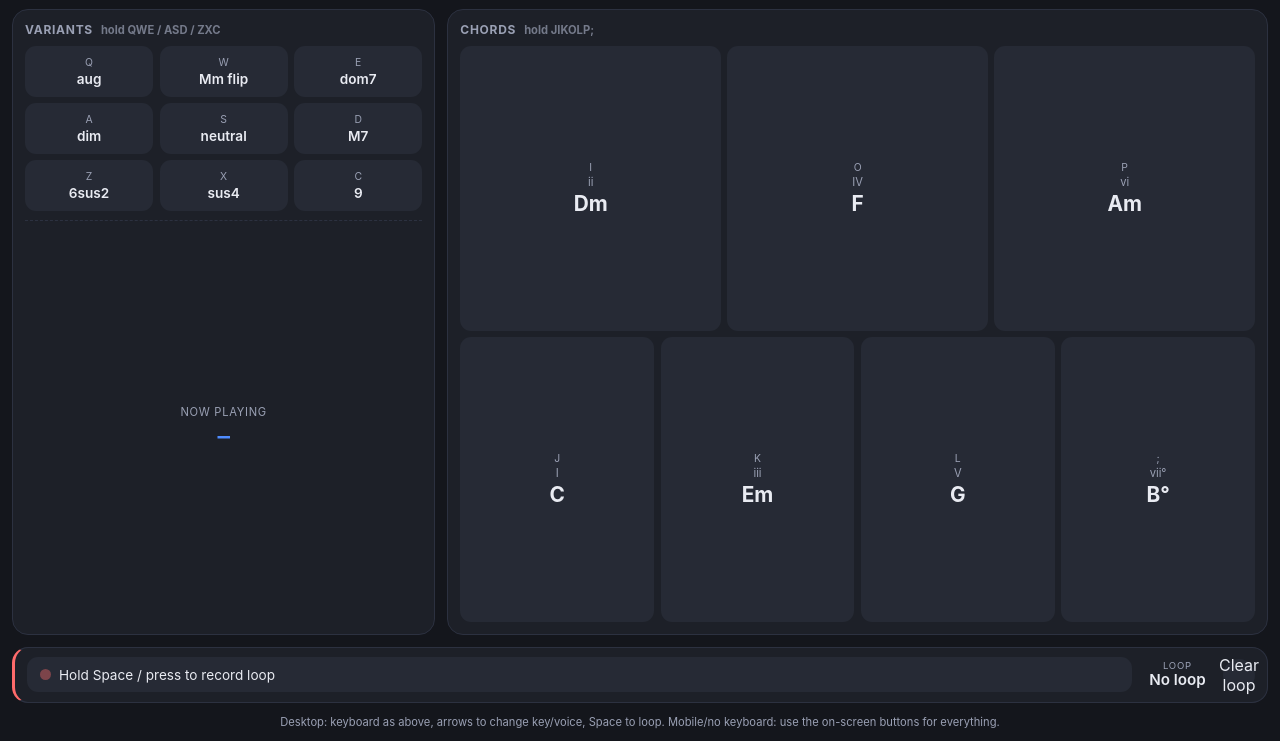
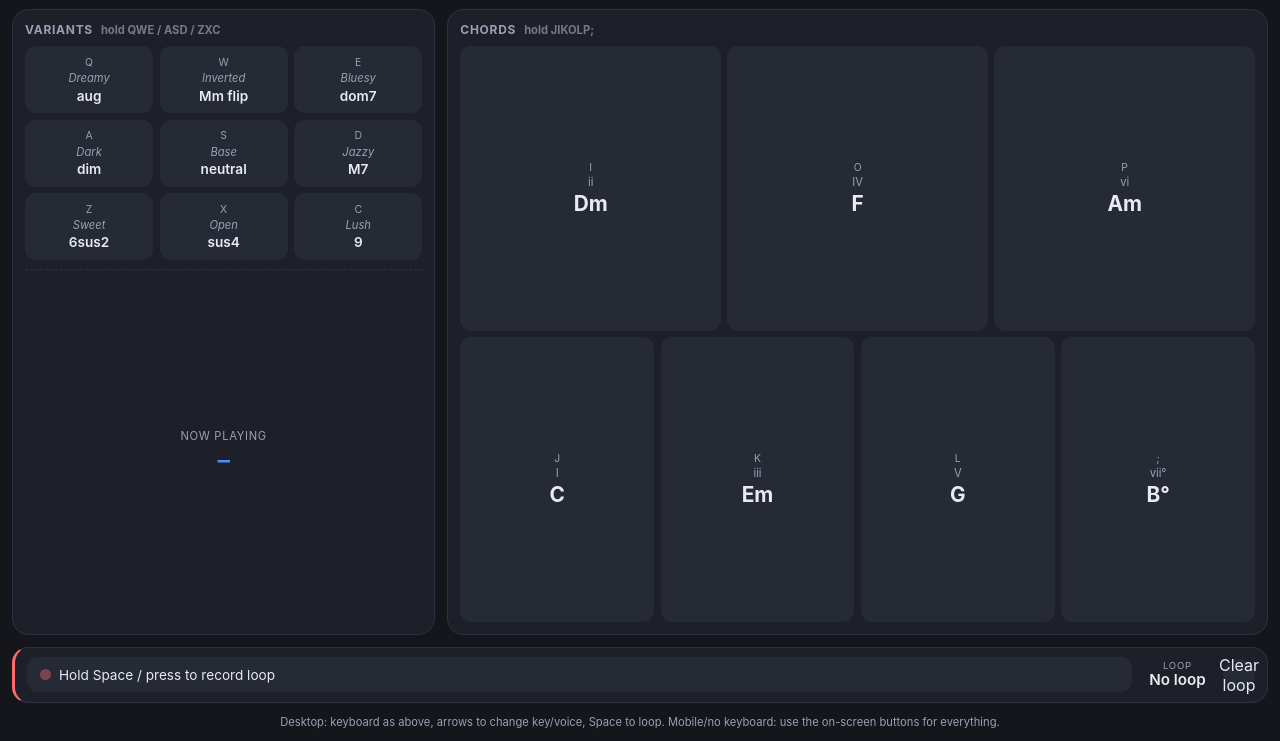
Before and after one commit to markmckenna/instruments, a website with bundled scripts: page hichord/index.html in a window 1280 px wide. Shown: the part 59-800 px from the top of the page. Built offline with nearby package versions, Linux system fonts and the light colour scheme.

Commit message:
HiChord: add fixed mood names to the variant grid
Each variant button now shows three things, in order: its key letter, a
fixed one-word "mood" naming the grid position itself (Dreamy, Inverted,
Bluesy / Dark, Base, Jazzy / Sweet, Open, Lush, in grid order), and then
whatever it currently reads (its plain description, or -- while exactly one
chord button is held -- the real chord it would produce, unchanged from
last commit).

- theory.js: VARIANTS gained a `mood` field per entry, alongside `label`/
  `offsets`/`suffix` -- one more static fact about a grid position, kept
  with the others rather than a separate table to stay in sync with.
- ui.js: renders `.variant-mood` from `VARIANTS[code].mood` every render,
  same pattern as the existing static-label fallback -- it never changes
  with held state, unlike `.variant-name` right below it.
- index.html/style.css: new `.variant-mood` span between `.key-letter` and
  `.variant-name`, styled small and italic like the existing subdued labels
  elsewhere (chord degree, key letter).

Added a test asserting the mood names render in grid order and stay fixed
regardless of held state; updated README.md's variant table and
tests/README.md to match.

make check: 47/47 Playwright tests pass; ./validate.sh: PASSED. Verified
visually via screenshots (idle and chord-held) that three lines of text
still fit the button without overflow.

Model: Claude Sonnet 5. Validations: hichord `make check` (Playwright,
Chromium); repo-root `./validate.sh`; manual screenshot review.

Co-Authored-By: Claude Sonnet 5 <noreply@anthropic.com>

```diff
--- a/hichord/css/style.css
+++ b/hichord/css/style.css
@@ -251,6 +251,11 @@ button {
   font-size: 0.65rem;
   color: var(--text-dim);
 }
+.variant-btn .variant-mood {
+  font-size: 0.7rem;
+  font-style: italic;
+  color: var(--text-dim);
+}
 .variant-btn .variant-name {
   font-size: 0.85rem;
   font-weight: 600;
@@ -266,7 +271,8 @@ button {
   color: var(--key-text-active);
   transform: scale(0.96);
 }
-.variant-btn.active .key-letter {
+.variant-btn.active .key-letter,
+.variant-btn.active .variant-mood {
   color: var(--key-text-active);
   opacity: 0.7;
 }
--- a/hichord/index.html
+++ b/hichord/index.html
@@ -51,15 +51,15 @@
       <section class="panel" aria-label="Chord variants">
         <h2 class="panel-title">Variants <span class="hint">hold QWE / ASD / ZXC</span></h2>
         <div class="variant-grid">
-          <button type="button" class="variant-btn" data-variant="KeyQ"><span class="key-letter">Q</span><span class="variant-name">aug</span></button>
-          <button type="button" class="variant-btn" data-variant="KeyW"><span class="key-letter">W</span><span class="variant-name">Mm flip</span></button>
-          <button type="button" class="variant-btn" data-variant="KeyE"><span class="key-letter">E</span><span class="variant-name">dom7</span></button>
-          <button type="button" class="variant-btn" data-variant="KeyA"><span class="key-letter">A</span><span class="variant-name">dim</span></button>
-          <button type="button" class="variant-btn" data-variant="KeyS"><span class="key-letter">S</span><span class="variant-name">neutral</span></button>
-          <button type="button" class="variant-btn" data-variant="KeyD"><span class="key-letter">D</span><span class="variant-name">M7</span></button>
-          <button type="button" class="variant-btn" data-variant="KeyZ"><span class="key-letter">Z</span><span class="variant-name">6sus2</span></button>
-          <button type="button" class="variant-btn" data-variant="KeyX"><span class="key-letter">X</span><span class="variant-name">sus4</span></button>
-          <button type="button" class="variant-btn" data-variant="KeyC"><span class="key-letter">C</span><span class="variant-name">9</span></button>
+          <button type="button" class="variant-btn" data-variant="KeyQ"><span class="key-letter">Q</span><span class="variant-mood">Dreamy</span><span class="variant-name">aug</span></button>
+          <button type="button" class="variant-btn" data-variant="KeyW"><span class="key-letter">W</span><span class="variant-mood">Inverted</span><span class="variant-name">Mm flip</span></button>
+          <button type="button" class="variant-btn" data-variant="KeyE"><span class="key-letter">E</span><span class="variant-mood">Bluesy</span><span class="variant-name">dom7</span></button>
+          <button type="button" class="variant-btn" data-variant="KeyA"><span class="key-letter">A</span><span class="variant-mood">Dark</span><span class="variant-name">dim</span></button>
+          <button type="button" class="variant-btn" data-variant="KeyS"><span class="key-letter">S</span><span class="variant-mood">Base</span><span class="variant-name">neutral</span></button>
+          <button type="button" class="variant-btn" data-variant="KeyD"><span class="key-letter">D</span><span class="variant-mood">Jazzy</span><span class="variant-name">M7</span></button>
+          <button type="button" class="variant-btn" data-variant="KeyZ"><span class="key-letter">Z</span><span class="variant-mood">Sweet</span><span class="variant-name">6sus2</span></button>
+          <button type="button" class="variant-btn" data-variant="KeyX"><span class="key-letter">X</span><span class="variant-mood">Open</span><span class="variant-name">sus4</span></button>
+          <button type="button" class="variant-btn" data-variant="KeyC"><span class="key-letter">C</span><span class="variant-mood">Lush</span><span class="variant-name">9</span></button>
         </div>
         <div class="now-playing" aria-label="Notes playing now">
           <span class="now-playing-label">Now playing</span>
--- a/hichord/js/theory.js
+++ b/hichord/js/theory.js
@@ -62,28 +62,35 @@ export const QUALITY_SUFFIX = { maj: '', min: 'm', dim: '°' };
 // is the matching chord-symbol suffix for display (see variantChordName) --
 // kept alongside `offsets` rather than derived from it, since a couple of
 // variants (6sus2, M7) change *shape* by quality in a way a generic
-// interval-to-symbol mapping would have to special-case anyway.
+// interval-to-symbol mapping would have to special-case anyway. `mood` is
+// a fixed, evocative one-word name for the grid position itself (how it
+// feels to reach for, not what it technically does) -- shown on the button
+// alongside the key letter and whatever `suffix` currently reads.
 export const VARIANTS = {
-  KeyQ: { label: 'aug', offsets: () => [0, 4, 8], suffix: () => 'aug' },
+  KeyQ: { label: 'aug', mood: 'Dreamy', offsets: () => [0, 4, 8], suffix: () => 'aug' },
   KeyW: {
     label: 'Mm flip',
+    mood: 'Inverted',
     offsets: (q) => (q === 'maj' ? [0, 3, 7] : [0, 4, 7]),
     suffix: (q) => (q === 'maj' ? 'm' : ''), // flips to the *other* triad quality
   },
-  KeyE: { label: 'dom7', offsets: () => [0, 4, 7, 10], suffix: () => '7' },
-  KeyA: { label: 'dim', offsets: () => [0, 3, 6], suffix: () => '°' },
+  KeyE: { label: 'dom7', mood: 'Bluesy', offsets: () => [0, 4, 7, 10], suffix: () => '7' },
+  KeyA: { label: 'dim', mood: 'Dark', offsets: () => [0, 3, 6], suffix: () => '°' },
   KeyS: {
     label: 'neutral',
+    mood: 'Base',
     offsets: (q) => (q === 'maj' ? [0, 4, 7] : q === 'min' ? [0, 3, 7] : [0, 3, 6]),
     suffix: (q) => QUALITY_SUFFIX[q], // unmodified -- same suffix the plain triad already uses
   },
   KeyD: {
     label: 'M7',
+    mood: 'Jazzy',
     offsets: (q) => (q === 'maj' ? [0, 4, 7, 11] : q === 'min' ? [0, 3, 7, 10] : [0, 3, 6, 10]),
     suffix: (q) => (q === 'maj' ? 'maj7' : q === 'min' ? 'm7' : 'm7♭5'),
   },
   KeyZ: {
     label: '6sus2',
+    mood: 'Sweet',
     // Major degrees (I, IV, V) get a 6th chord (add6, 3rd kept); minor and
     // diminished degrees (ii, iii, vi, vii°) get a sus2 (3rd replaced by the
     // 2nd) instead -- two different, quality-picked shapes under one button,
@@ -92,8 +99,8 @@ export const VARIANTS = {
     offsets: (q) => (q === 'maj' ? [0, 4, 7, 9] : [0, 2, 7]),
     suffix: (q) => (q === 'maj' ? '6' : 'sus2'),
   },
-  KeyX: { label: 'sus4', offsets: () => [0, 5, 7], suffix: () => 'sus4' },
-  KeyC: { label: '9', offsets: () => [0, 4, 7, 10, 14], suffix: () => '9' },
+  KeyX: { label: 'sus4', mood: 'Open', offsets: () => [0, 5, 7], suffix: () => 'sus4' },
+  KeyC: { label: '9', mood: 'Lush', offsets: () => [0, 4, 7, 10, 14], suffix: () => '9' },
 };
 
 // Row-major layout of the grid above, for building the on-screen 3x3 UI.
--- a/hichord/js/ui.js
+++ b/hichord/js/ui.js
@@ -28,6 +28,8 @@ export function renderUI({ key, voice, heldBases, heldVariant, loopState, bpm, q
     heldBases.length === 1 ? CHORD_KEYS.findIndex((k) => k.code === heldBases[0]) : null;
   document.querySelectorAll('[data-variant]').forEach((el) => {
     const code = el.dataset.variant;
+    const moodEl = el.querySelector('.variant-mood');
+    if (moodEl) moodEl.textContent = VARIANTS[code].mood; // fixed per grid position, never changes with held state
     const nameEl = el.querySelector('.variant-name');
     if (nameEl) {
       nameEl.textContent =
```
Also changed, not shown: hichord/DECISIONS.md (+9 -0 lines), hichord/tests/dynamic-labels.spec.js (+16 -1 lines), hichord/README.md, hichord/tests/README.md.
